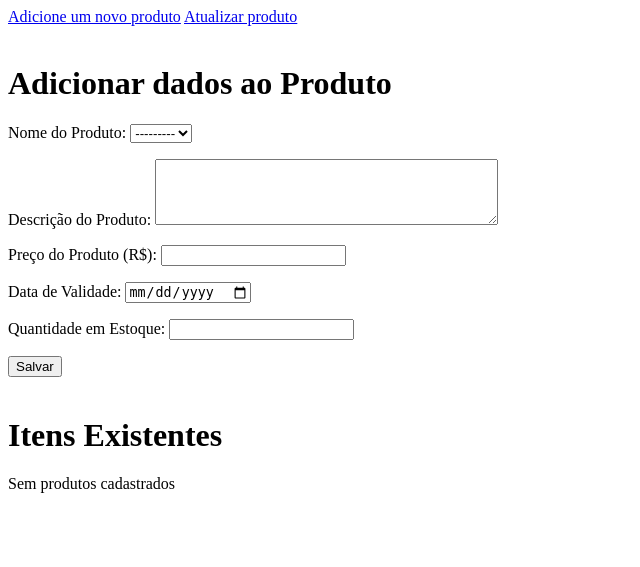
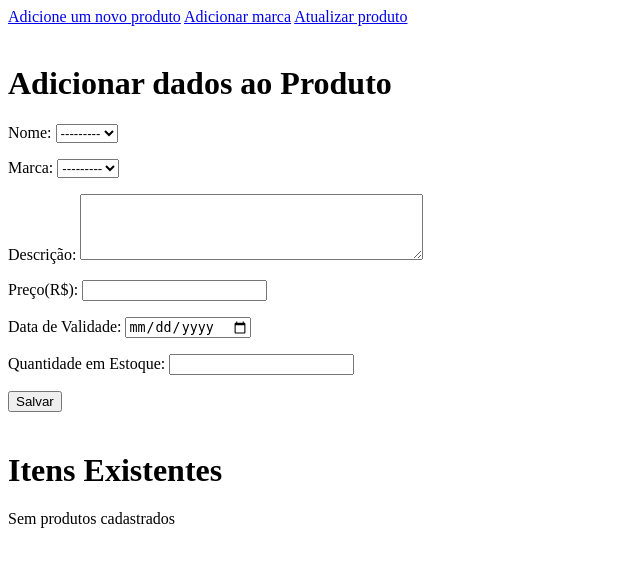
Before and after one commit to Victor-HCSilva/produtos, a Django app: template app/templates/index.html in a window 1280 px wide. Shown: the top 567 px of the page, without its empty margins (0-640 px from the left). Run offline with Django 5.2, Linux system fonts and the light colour scheme; the template is opened without the code that fills it: values that come from a table or form of the project are taken from there, others are empty; parts of the project's set-up code (start-up, migrations or seed data) failed here and were passed over.

Commit message:
adicionando o campo marca

```diff
--- a/app/forms.py
+++ b/app/forms.py
@@ -1,11 +1,10 @@
 from django import forms
-from .models import Produto
-from .models import Nome
+from .models import Nome, Marca, Produto
 
 class ProdutoForm(forms.ModelForm):
     class Meta:
         model = Produto
-        fields = ['nome', 'descricao', 'preco', 'validade', 'quantidade']  # Campos que aparecerão no formulário
+        fields = ['nome', 'marca', 'descricao', 'preco','validade', 'quantidade']
         widgets = {
             'descricao': forms.Textarea(attrs={'rows': 4}),
             'preco': forms.NumberInput(attrs={'step': '0.01'}),
@@ -13,12 +12,24 @@ class ProdutoForm(forms.ModelForm):
             'quantidade': forms.NumberInput() # Widget para quantidade
         }
         labels = {
-            'nome': 'Nome do Produto',
-            'descricao': 'Descrição do Produto',
-            'preco': 'Preço do Produto (R$)',
-            'validade': 'Data de Validade',
-             'quantidade': 'Quantidade em Estoque'
+            'descricao': 'Descrição:',
+            'preco': 'Preço(R$):',
+            'validade': 'Data de Validade:',
+            'quantidade': 'Quantidade em Estoque:'
         }
+
+class MarcaProduto(forms.ModelForm):
+    class Meta:
+        model = Marca
+        fields = ['marca']
+
+        widgets = {
+            'marca':forms.TextInput(attrs={'type': 'text'}),
+        }
+        labels = {
+            'marca': 'Marca do Produto',
+        }
+
 class NomeProduto(forms.ModelForm):
     class Meta:
         model = Nome
@@ -27,9 +38,6 @@ class NomeProduto(forms.ModelForm):
         widgets = {
             'nome':forms.TextInput(attrs={'type': 'text'}),
         }
-        labels = {
-            'nome': 'Nome do Produto',
-        }
 
 class SearchForm(forms.Form):
     search_term = forms.CharField(required=False, label="Pesquisar")
--- a/app/models.py
+++ b/app/models.py
@@ -6,11 +6,18 @@ class Nome(models.Model):
     def __str__(self):
         return self.nome
 
+class Marca(models.Model):
+    marca = models.CharField(max_length=100, unique=True)
+
+    def __str__(self):
+        return self.marca
+
 class Produto(models.Model):
-    nome = models.ForeignKey(Nome, on_delete=models.SET_NULL, blank=True, null=True, unique=True) # Relacionamento com Especialidade
+    nome = models.ForeignKey(Nome, on_delete=models.SET_NULL, blank=True, null=True)
+    marca = models.ForeignKey(Marca, on_delete=models.SET_NULL, blank=True, null=True)
     descricao = models.TextField()
     preco = models.DecimalField(max_digits=10, decimal_places=2) # Campo para o preço
-    validade = models.DateField()
+    validade = models.DateField(default=None)
     quantidade = models.IntegerField()
 
     def __str__(self):
--- a/app/templates/index.html
+++ b/app/templates/index.html
@@ -1,10 +1,10 @@
 
 <a href="{% url 'add_product' %}">Adicione um novo produto</a>
+<a href="{% url 'add_mark' %}">Adicionar marca</a>
 <a href="{% url 'select_product' %}">Atualizar produto</a>
 
 <br>
 <br>
-
 
 <h1>Adicionar dados ao Produto</h1>
 
@@ -23,6 +23,8 @@
     <br><br>
         <u>Nome:{{ item.nome }}</u>
         <br>
+        <u>Marca: R${{ item.marca }}</u>
+        <br>
         <u>Preco: R${{ item.preco }}</u>
         <br>
         <u>Quantidade: {{ item.quantidade }}</u>
--- a/app/templates/select_product.html
+++ b/app/templates/select_product.html
@@ -15,9 +15,13 @@
         <br>
         <u>Nome: {{ item.nome }}</u>
         <br>
+        <u>Marca: R${{ item.marca }}</u>
+        <br>
         <u>Preco: R${{ item.preco }}</u>
         <br>
         <u>Quantidade: {{ item.quantidade }}</u>
+        <br>
+        <u>Descrição: {{ item.descricao }}</u>
         <br>
         <br>
     {% endfor %}
--- a/app/urls.py
+++ b/app/urls.py
@@ -3,8 +3,9 @@ from . import views
 
 urlpatterns = [
     path('', views.index, name='index'),
-    path('/add_product/', views.add_product, name='add_product'),
-    path('/select_product/', views.select_product, name='select_product'),
-    path('/update_product/<int:id>/', views.update_product, name='update_product'),
-    path('/delete_product/', views.delete_product, name='delete_product'),
+    path('add_product/', views.add_product, name='add_product'),
+    path('select_product/', views.select_product, name='select_product'),
+    path('update_product/<int:id>/', views.update_product, name='update_product'),
+    path('add_mark/', views.add_mark, name='add_mark'),
+    path('delete_product/', views.delete_product, name='delete_product'),
 ]
```
Also changed, not shown: app/templates/add_mark.html (added, +9 -0 lines), app/views.py (+27 -8 lines), app/migrations/0001_initial.py, app/migrations/0002_nome_alter_produto_nome.py (deleted), app/migrations/0003_alter_produto_nome.py (deleted), db.sqlite3.
